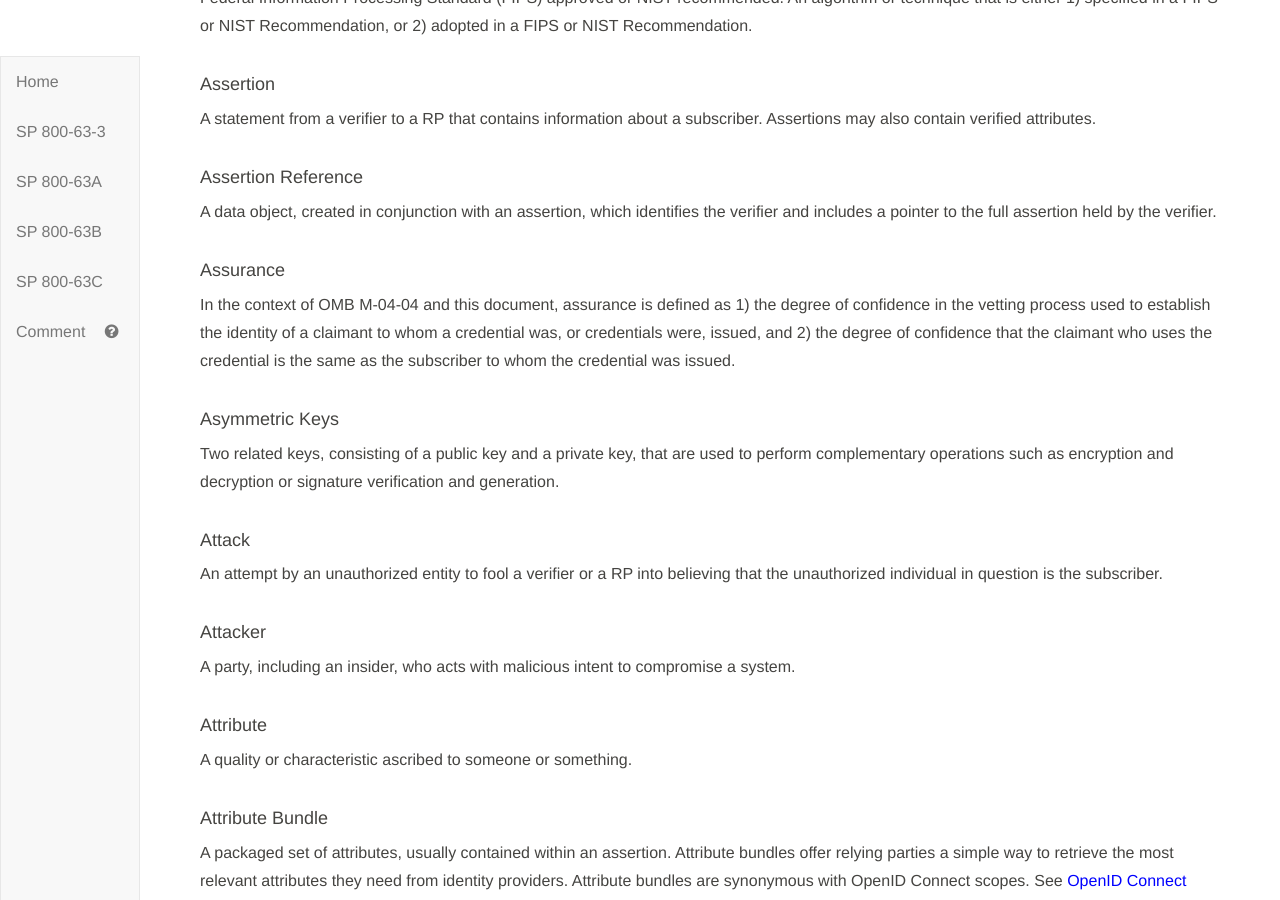
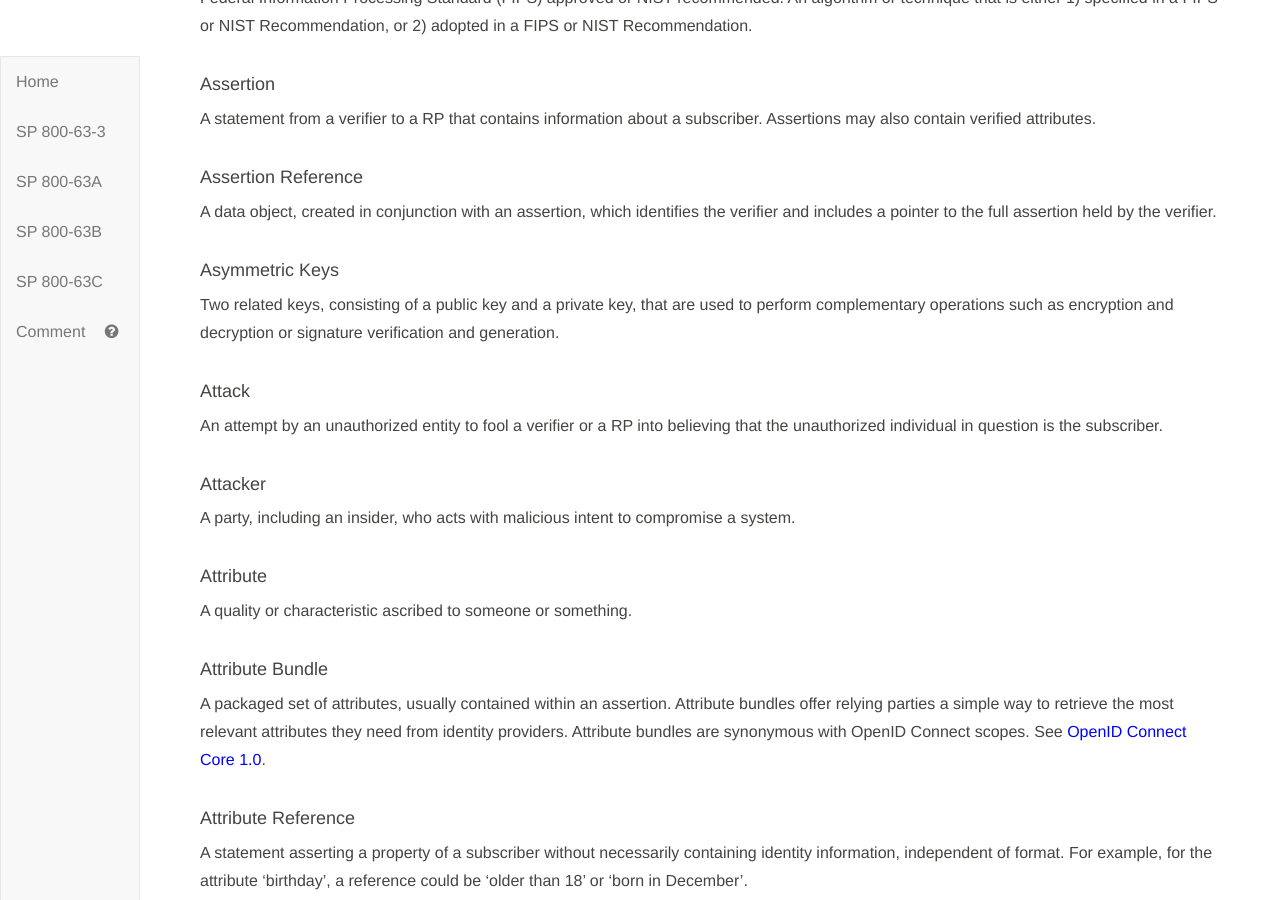
Before and after one commit to usnistgov/800-63-3, a Jekyll site: the page built from sp800-63-3/definitions.md, in a window 1280 px wide and 900 px high, scrolled down 833 px. Built offline with Jekyll 4.4.1, drawn with Linux system fonts in a browser that asks for light colours; our own code applies the rules of GitHub Pages for plain Markdown files.

Commit message:
Closes #1115

```diff
--- a/sp800-63-3/definitions.md
+++ b/sp800-63-3/definitions.md
@@ -32,8 +32,6 @@ A statement from a verifier to a RP that contains information about a subscriber
 #### Assertion Reference
 A data object, created in conjunction with an assertion, which identifies the verifier and includes a pointer to the full assertion held by the verifier.
 
-#### Assurance
-In the context of OMB M-04-04 and this document, assurance is defined as 1) the degree of confidence in the vetting process used to establish the identity of a claimant to whom a credential was, or credentials were, issued, and 2) the degree of confidence that the claimant who uses the credential is the same as the subscriber to whom the credential was issued.
 
 #### Asymmetric Keys
 Two related keys, consisting of a public key and a private key, that are used to perform complementary operations such as encryption and decryption or signature verification and generation.
```
